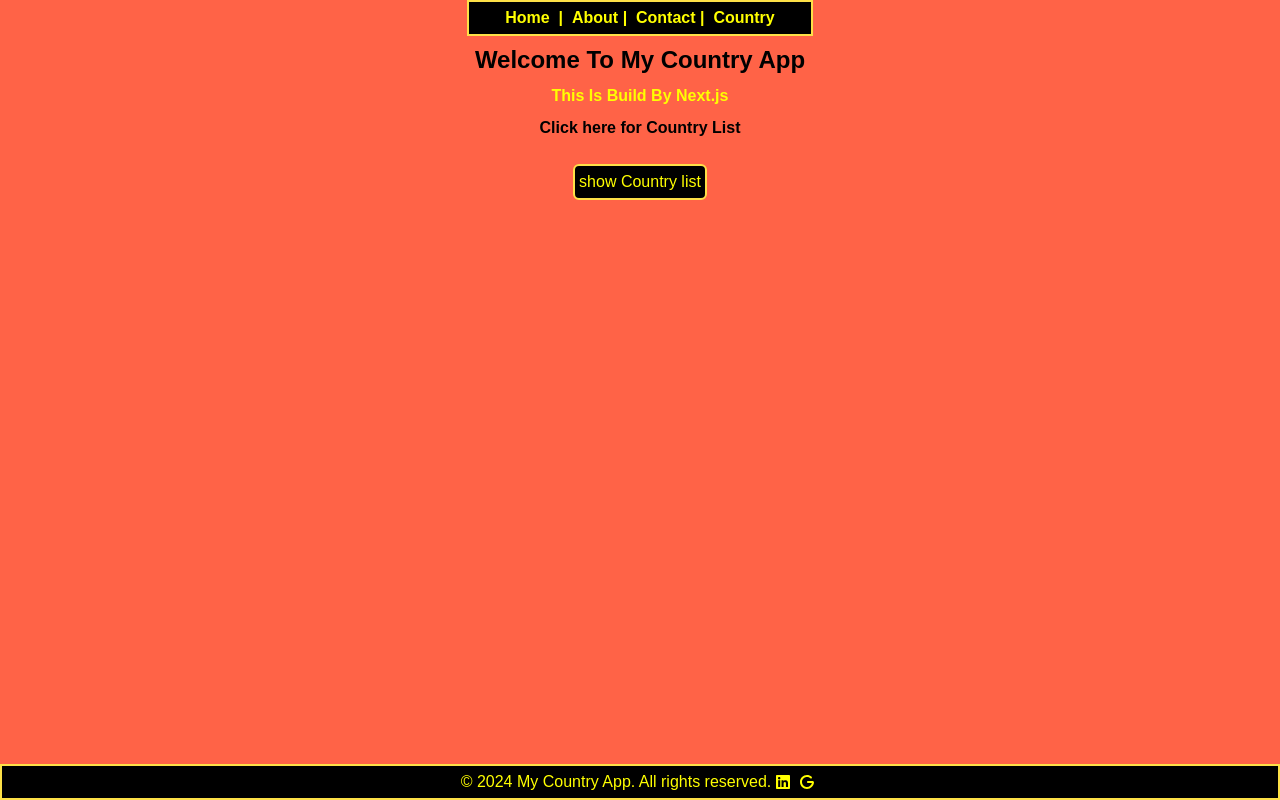
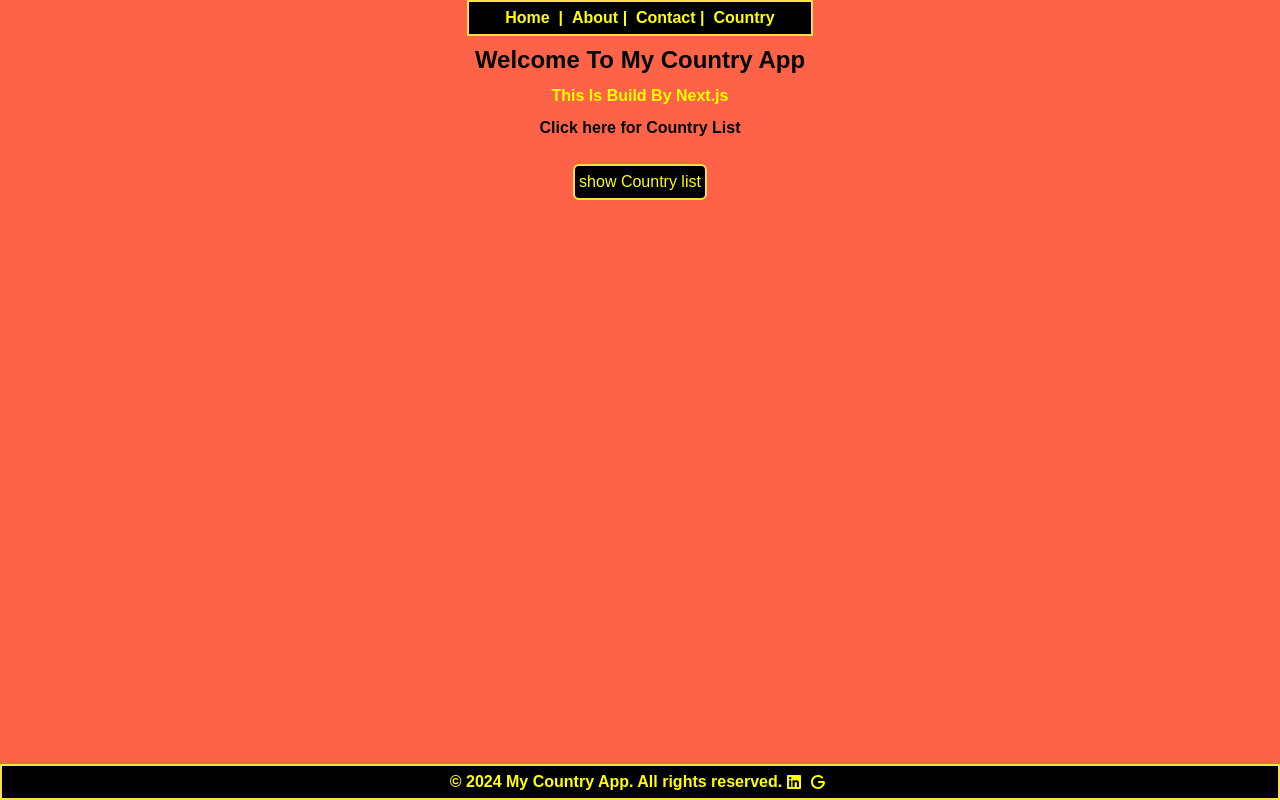
Before and after one commit to BeenaAnum/Next.js-Dynamic-Routes-App, a Next.js app in the folder country_app/: page / in a window 1280 px wide. Built offline with nearby package versions, Linux system fonts and the light colour scheme.

Commit message:
Update Footer.tsx

```diff
--- a/country_app/app/components/Footer.tsx
+++ b/country_app/app/components/Footer.tsx
@@ -3,7 +3,7 @@ import { FaLinkedin ,FaG } from "react-icons/fa6";
 
 export default function Footer() {
     return (
-      <footer className="bg-black border-2 border-yellow-300 text-yellow p-1 w-full fixed  bottom-0  ">
+      <footer className="bg-black border-2 border-yellow-300 text-yellow font-bold p-1 w-full fixed bottom-0  ">
         <div className="flex justify-center items-center ">
           <p>&copy; 2024 My Country App. All rights reserved.</p>
           <a href="https://www.linkedin.com/in/beena-anum-2b2963254" target="_blank">
```
